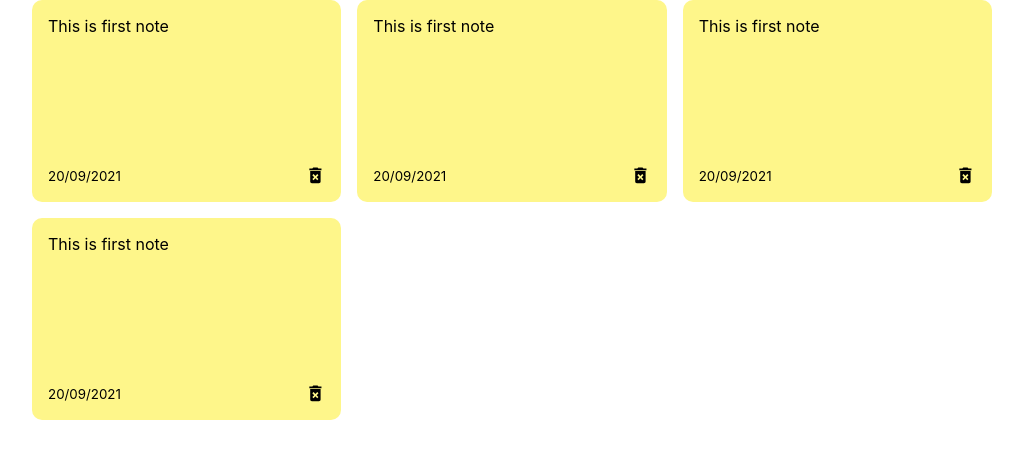
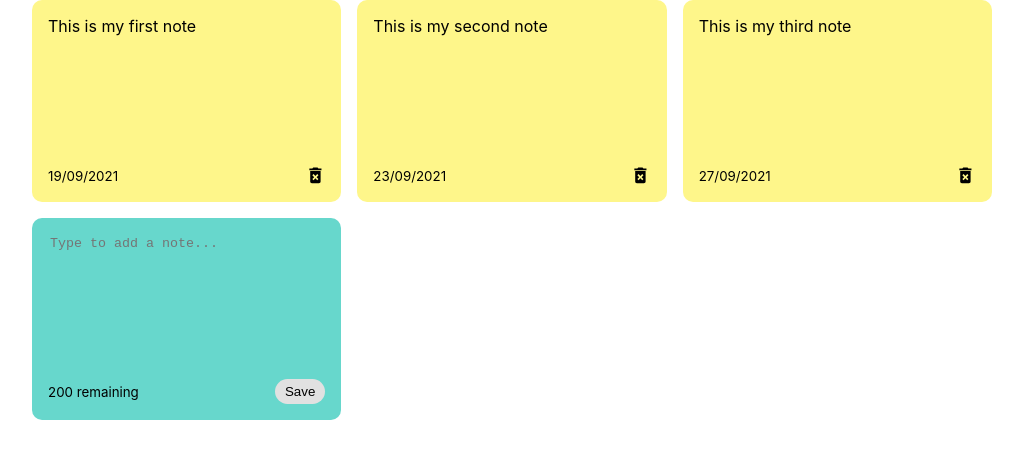
Before and after one commit to janajolovic/notes-app, a React (Create React App) app: page / in a window 1280 px wide. Shown: the top 458 px of the page, without its empty margins (128-1151 px from the left). Built offline with nearby package versions, Linux system fonts and the light colour scheme.

Commit message:
some changes

```diff
--- a/src/App.js
+++ b/src/App.js
@@ -1,9 +1,29 @@
+import { useState } from "react";
+import { nanoid } from "nanoid";
 import NotesList from "./components/notesList";
 
 const App = () => {
+  const [ notes, setNotes ] = useState([
+    {
+      id: nanoid(),
+      text: "This is my first note",
+      date: "19/09/2021",
+    },
+    {
+      id: nanoid(),
+      text: "This is my second note",
+      date: "23/09/2021"
+    },
+    {
+      id: nanoid(),
+      text: "This is my third note",
+      date: "27/09/2021"
+    },
+  ])
+
   return (
     <div className="container">
-      <NotesList />
+      <NotesList notes={notes}/>
     </div>
   )
 }
--- /dev/null
+++ b/src/components/AddNote.js
@@ -0,0 +1,17 @@
+const AddNote = () => {
+    return (
+        <div className="note new">
+            <textarea
+                rows="8"
+                cols="10"
+                placeholder="Type to add a note...">
+            </textarea>
+            <div className="note-footer">
+                <small>200 remaining</small>
+                <button className="save">Save</button>
+            </div>
+        </div>
+    )
+}
+
+export default AddNote;
--- a/src/components/notes.js
+++ b/src/components/notes.js
@@ -1,11 +1,11 @@
 import { MdDeleteForever } from "react-icons/md"
 
-const Notes = () => {
+const Notes = ({id, text, date}) => {
     return (
         <div className="note">
-            <span>This is first note</span>
+            <span>{text}</span>
             <div className="note-footer">
-                <small>20/09/2021</small>
+                <small>{date}</small>
                 <MdDeleteForever className="delete-icon" size="1.3em" />
             </div>
         </div>
--- a/src/components/notesList.js
+++ b/src/components/notesList.js
@@ -1,12 +1,13 @@
 import Note from "./notes"
+import AddNote from "./AddNote"
 
-const NotesList = () => {
+const NotesList = ({ notes }) => {
     return (
         <div className='notes-list'>
-            <Note />
-            <Note />
-            <Note />
-            <Note />
+            {notes.map((note) => (
+                <Note id={note.id} text = {note.text} date={note.date}/>
+            ))}
+            <AddNote />
         </div>
     )
 }
```
